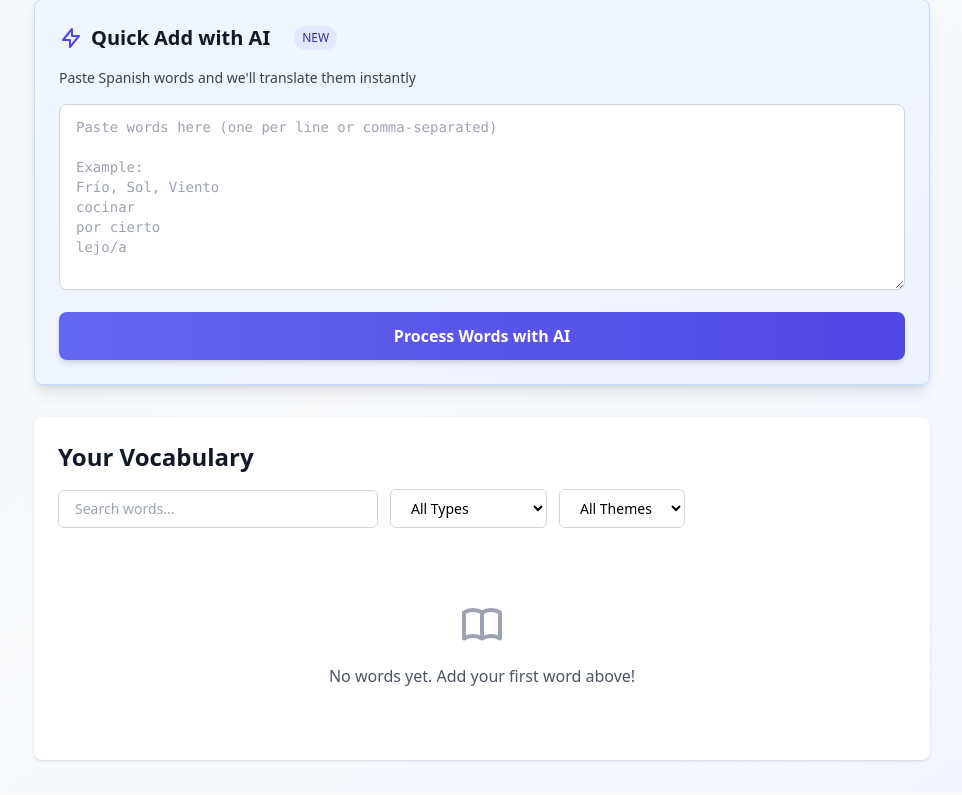
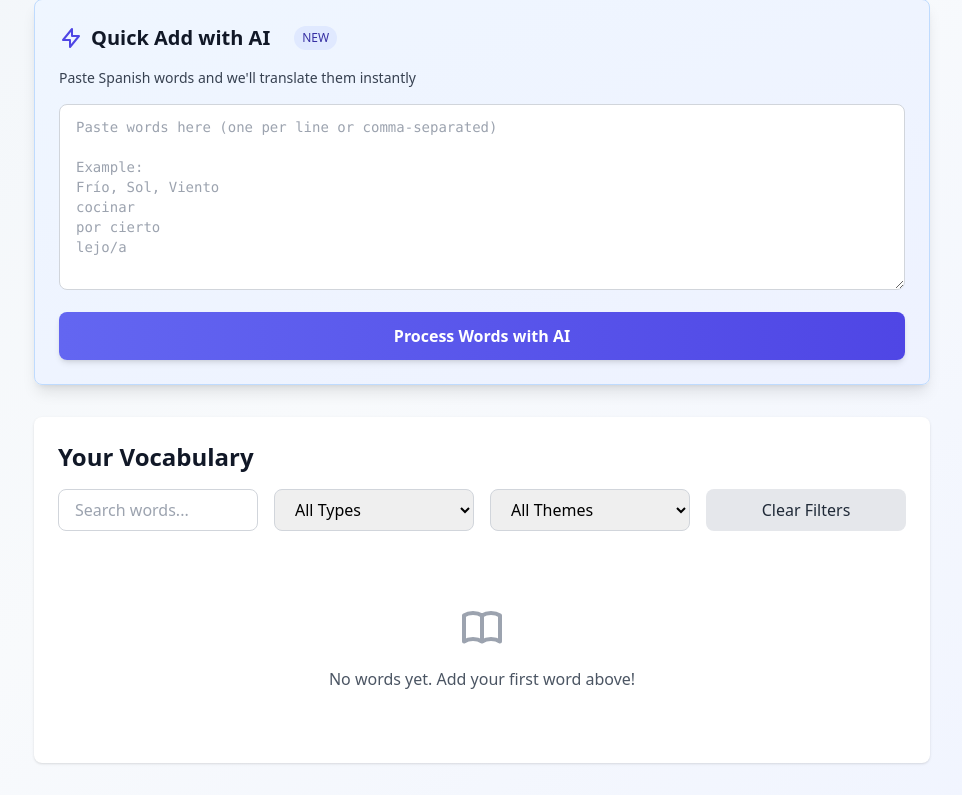
Before and after one commit to abbat37/spanish-vocab, a Flask app: page /v2/create in a window 1280 px wide. Shown: the part 241-1036 px from the top of the page, without its empty margins (158-1120 px from the left). Before the commit the page ends 1003 px from the top, so only its background shows below. Run offline with Flask 3, Linux system fonts and the light colour scheme; the visitor is signed in with stand-in values (Sample User, id 1); data that the repository does not hold is empty; style sheets or scripts are compiled from the project's sources.

Commit message:
feat: Simplify button text and add Clear Filters to Create page
- Remove "(click to unlearn)" text from Learned button on Study page
- Add Clear Filters button to Create page matching Study/Revise layout
- Change Create filter bar to grid layout for consistent full-width design

Co-Authored-By: Claude Sonnet 4.5 <noreply@anthropic.com>

```diff
--- a/app/v2/templates/v2/create.html
+++ b/app/v2/templates/v2/create.html
@@ -54,13 +54,13 @@
             <h2 class="text-2xl font-bold text-gray-900 mb-4">Your Vocabulary</h2>
 
             <!-- Compact Filter Bar -->
-            <div class="flex flex-col sm:flex-row items-stretch sm:items-center gap-3">
+            <div class="grid grid-cols-1 md:grid-cols-4 gap-4">
                 <!-- Search Box -->
                 <input type="text" id="search-input" placeholder="Search words..."
-                       class="flex-1 sm:max-w-xs px-4 py-2 text-sm border border-gray-300 rounded-md focus:ring-2 focus:ring-primary-500 focus:border-transparent">
+                       class="px-4 py-2 border border-gray-300 rounded-lg focus:ring-2 focus:ring-primary-500">
 
                 <!-- Word Type Filter -->
-                <select id="filter-type" class="px-4 py-2 text-sm border border-gray-300 rounded-md focus:ring-2 focus:ring-primary-500 focus:border-transparent bg-white">
+                <select id="filter-type" class="px-4 py-2 border border-gray-300 rounded-lg focus:ring-2 focus:ring-primary-500">
                     <option value="">All Types</option>
                     <option value="verb">Verbs</option>
                     <option value="noun">Nouns</option>
@@ -73,7 +73,7 @@
                 </select>
 
                 <!-- Theme Filter -->
-                <select id="filter-theme" class="px-4 py-2 text-sm border border-gray-300 rounded-md focus:ring-2 focus:ring-primary-500 focus:border-transparent bg-white">
+                <select id="filter-theme" class="px-4 py-2 border border-gray-300 rounded-lg focus:ring-2 focus:ring-primary-500">
                     <option value="">All Themes</option>
                     <option value="weather">Weather</option>
                     <option value="food">Food</option>
@@ -86,6 +86,12 @@
                     <option value="health">Health</option>
                     <option value="other">Other</option>
                 </select>
+
+                <!-- Clear Filters Button -->
+                <button onclick="clearAllFilters()"
+                        class="px-4 py-2 bg-gray-200 text-gray-800 rounded-lg hover:bg-gray-300 text-center transition">
+                    Clear Filters
+                </button>
             </div>
         </div>
 
--- a/app/v2/templates/v2/study.html
+++ b/app/v2/templates/v2/study.html
@@ -127,7 +127,7 @@
             {% if word.is_learned %}
             <button id="mark-learned-btn" onclick="unmarkLearned({{ word.id }})"
                     class="px-6 py-3 bg-green-100 text-green-700 rounded-lg hover:bg-green-200 font-medium transition">
-                Learned (click to unlearn)
+                Learned
             </button>
             {% else %}
             <button id="mark-learned-btn" onclick="markLearned({{ word.id }})"
@@ -315,7 +315,7 @@ async function unmarkLearned(wordId) {
             showFlashMessage('Error: ' + data.error, 'error');
             if (btn) {
                 btn.disabled = false;
-                btn.textContent = 'Learned (click to unlearn)';
+                btn.textContent = 'Learned';
             }
         }
     } catch (error) {
@@ -323,7 +323,7 @@ async function unmarkLearned(wordId) {
         showFlashMessage('Failed to unmark word. Please try again.', 'error');
         if (btn) {
             btn.disabled = false;
-            btn.textContent = 'Learned (click to unlearn)';
+            btn.textContent = 'Learned';
         }
     }
 }
```
